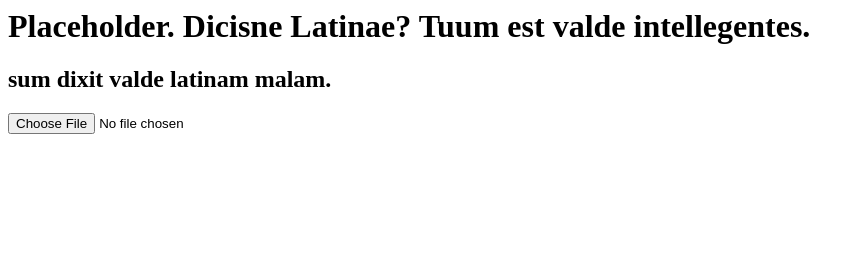
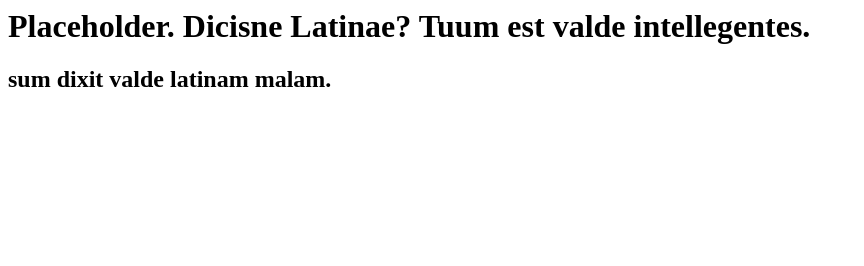
Before and after one commit to BiMStop/Biscuit, a plain HTML site: page index.html in a window 1280 px wide. Shown: the whole page, without its empty margins (0-864 px from the left). Drawn offline with Linux system fonts and the light colour scheme.

Commit message:
Update index.html

```diff
--- a/index.html
+++ b/index.html
@@ -6,6 +6,6 @@
   <body>
     <h1>Placeholder. Dicisne Latinae? Tuum est valde intellegentes.</h1>
     <h2>sum dixit valde latinam malam.</h2>
-    <input type="file" accept="image/*;capture=camera">
+    <video autoplay></video>
   </body>
 </html>
```
